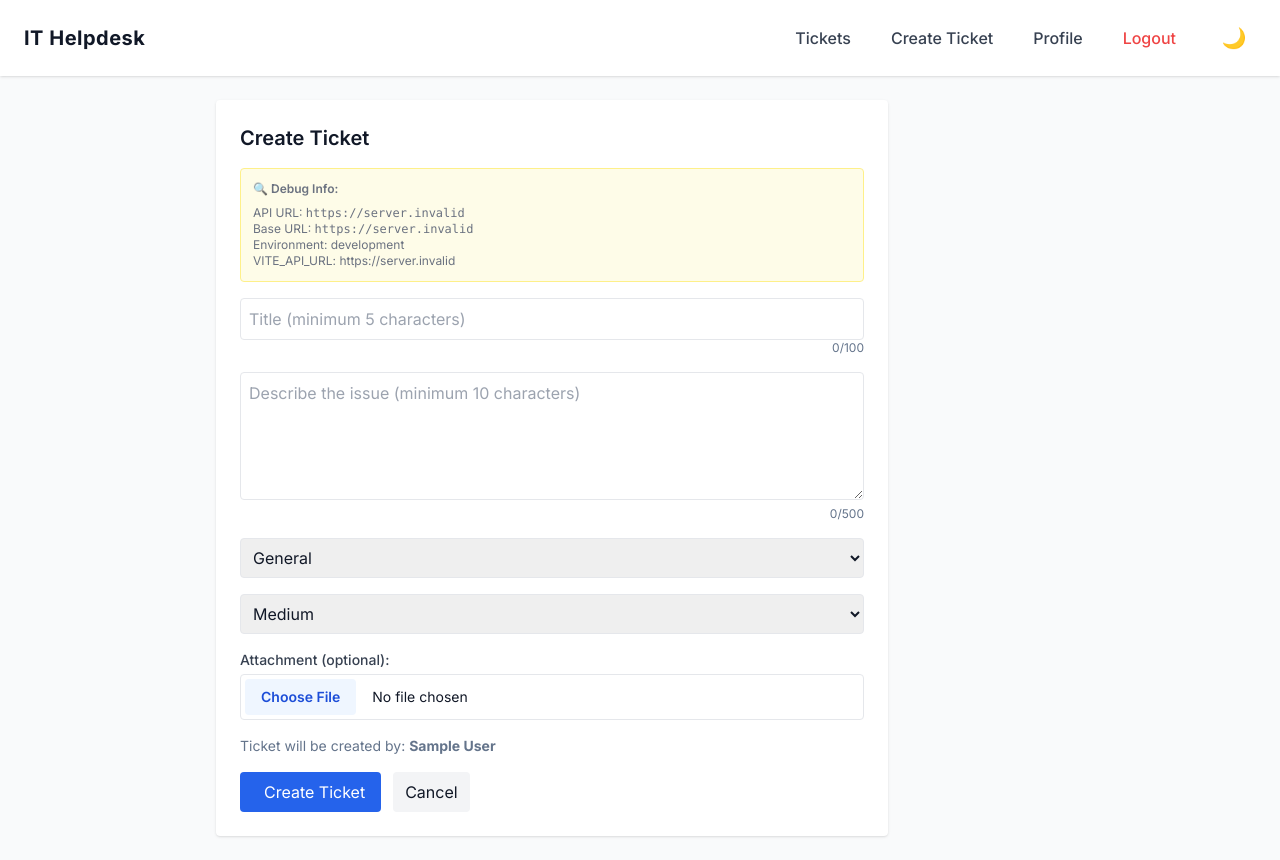
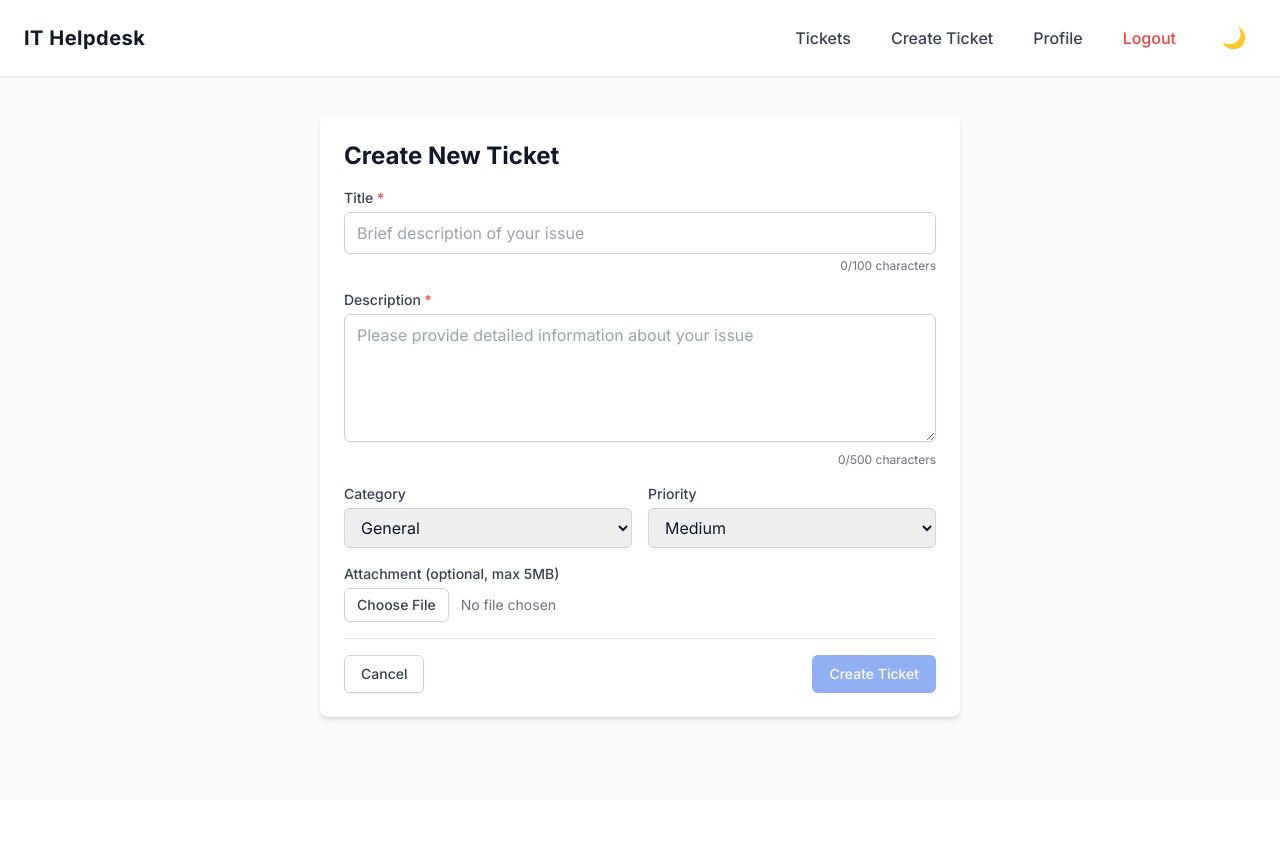
Before and after one commit to yetty8/IT-Help-Desk, a React (Vite) app in the folder frontend/: page /create in a window 1280 px wide. After the commit the page ends 800 px from the top, so only its background shows below. Built offline with nearby package versions, Linux system fonts and the light colour scheme; no server answers; sample sign-in values are in the browser's storage.

Commit message:
Remove debug logs and clean up CreateTicket component

```diff
--- a/frontend/src/pages/CreateTicket.tsx
+++ b/frontend/src/pages/CreateTicket.tsx
@@ -1,68 +1,85 @@
-// src/pages/CreateTicket.tsx
-import React, { useState } from "react";
+import React, { useState, useCallback, useRef } from "react";
+import { useNavigate } from "react-router-dom";
+import { useAuth } from "../context/AuthContext";
 import API from "../api";
-import { useNavigate } from "react-router-dom";
 import LoadingSpinner from "../components/LoadingSpinner";
 import ErrorAlert from "../components/ErrorAlert";
-import { useAuth } from "../context/AuthContext";
+
+type Priority = "LOW" | "MEDIUM" | "HIGH" | "URGENT";
+type Category = "GENERAL" | "HARDWARE" | "SOFTWARE" | "NETWORK" | "ACCESS";
+
+const MAX_FILE_SIZE_MB = 5;
+const MAX_FILE_SIZE_BYTES = MAX_FILE_SIZE_MB * 1024 * 1024;
 
 export default function CreateTicket() {
   const [title, setTitle] = useState("");
   const [description, setDescription] = useState("");
-  const [priority, setPriority] = useState("MEDIUM");
-  const [category, setCategory] = useState("GENERAL");
+  const [priority, setPriority] = useState<Priority>("MEDIUM");
+  const [category, setCategory] = useState<Category>("GENERAL");
   const [file, setFile] = useState<File | null>(null);
-
+  const fileInputRef = useRef<HTMLInputElement>(null);
   const [loading, setLoading] = useState(false);
   const [error, setError] = useState<string | null>(null);
-  const [apiUrl, setApiUrl] = useState<string>("");
 
   const nav = useNavigate();
   const { user } = useAuth();
 
-  // Log API URL on mount for debugging
-  React.useEffect(() => {
-    const url = (import.meta.env.VITE_API_URL || API.defaults.baseURL) as string;
-    setApiUrl(url);
-    console.log("CreateTicket - API URL:", url);
-    console.log("CreateTicket - Full API Base:", API.defaults.baseURL);
-    console.log("CreateTicket - VITE_API_URL env:", import.meta.env.VITE_API_URL || "NOT SET");
+  const resetForm = useCallback(() => {
+    setTitle("");
+    setDescription("");
+    setPriority("MEDIUM");
+    setCategory("GENERAL");
+    setFile(null);
+    if (fileInputRef.current) {
+      fileInputRef.current.value = "";
+    }
   }, []);
 
-  async function submit(e: React.FormEvent) {
+  const validateForm = useCallback((): boolean => {
+    if (title.trim().length < 5) {
+      setError("Title must be at least 5 characters long.");
+      return false;
+    }
+    if (description.trim().length < 10) {
+      setError("Description must be at least 10 characters long.");
+      return false;
+    }
+    if (file && file.size > MAX_FILE_SIZE_BYTES) {
+      setError(`File size must be less than ${MAX_FILE_SIZE_MB}MB`);
+      return false;
+    }
+    return true;
+  }, [title, description, file]);
+
+  const handleFileChange = useCallback((e: React.ChangeEvent<HTMLInputElement>) => {
+    const selectedFile = e.target.files?.[0];
+    if (selectedFile) {
+      if (selectedFile.size > MAX_FILE_SIZE_BYTES) {
+        setError(`File size must be less than ${MAX_FILE_SIZE_MB}MB`);
+        if (fileInputRef.current) {
+          fileInputRef.current.value = "";
+        }
+        return;
+      }
+      setFile(selectedFile);
+    }
+  }, []);
+
+  const handleSubmit = useCallback(async (e: React.FormEvent) => {
     e.preventDefault();
     setError(null);
 
-    // 🔥 Validation
-    if (title.trim().length < 5) {
-      setError("Title must be at least 5 characters long.");
-      return;
-    }
-    if (description.trim().length < 10) {
-      setError("Description must be at least 10 characters long.");
+    if (!validateForm()) return;
+
+    const token = localStorage.getItem("token");
+    if (!token) {
+      setError("You are not logged in. Please log in and try again.");
       return;
     }
 
     try {
       setLoading(true);
 
-      // Check if user is logged in
-      const token = localStorage.getItem("token");
-      if (!token) {
-        setError("You are not logged in. Please log in and try again.");
-        setLoading(false);
-        return;
-      }
-
-      // Ensure token is set in API defaults
-      API.defaults.headers.common["Authorization"] = `Bearer ${token}`;
-
-      // Log API details for debugging
-      console.log("Creating ticket with API:", API.defaults.baseURL);
-      console.log("Token present:", !!token);
-      console.log("Authorization header:", API.defaults.headers.common["Authorization"] ? "Set" : "Missing");
-
-      // 🔥 Send as multipart form (supports file upload)
       const formData = new FormData();
       formData.append("title", title.trim());
       formData.append("description", description.trim());
@@ -70,130 +87,108 @@ export default function CreateTicket() {
       formData.append("category", category);
       if (file) {
         formData.append("file", file);
-        console.log("Including file:", file.name, file.size, "bytes");
       }
 
-      // For multipart/form-data, let axios set Content-Type automatically
-      // But explicitly include Authorization header
-      const response = await API.post("/tickets", formData, {
+      await API.post("/tickets", formData, {
         headers: {
-          "Authorization": `Bearer ${token}`
-          // Don't set Content-Type - axios will set it with boundary for multipart
+          "Authorization": `Bearer ${token}`,
         },
       });
 
-    console.log("Ticket created successfully:", response.data);
-    setLoading(false);
+      setError("Ticket created successfully! Redirecting...");
+      resetForm();
 
-    // Show success message and then redirect
-    setError("Ticket created successfully! Redirecting...");
       setTimeout(() => {
-      nav("/");
+        nav("/tickets");
       }, 1500);
+
     } catch (err: any) {
-      setLoading(false);
-      console.error("Create ticket error:", err);
-      console.error("Error details:", {
-        status: err?.response?.status,
-        statusText: err?.response?.statusText,
-        data: err?.response?.data,
-        message: err?.message,
-        code: err?.code,
-        config: {
-          url: err?.config?.url,
-          baseURL: err?.config?.baseURL,
-          method: err?.config?.method
-        }
-      });
-
-      // Better error handling with more details
       if (err?.response?.status === 401) {
-        setError("You are not logged in or your session expired. Please log in and try again.");
-        // Clear invalid token
+        setError("Your session has expired. Please log in again.");
         localStorage.removeItem("token");
         localStorage.removeItem("user");
         setTimeout(() => nav("/login"), 2000);
-      } else if (err?.response?.status === 0 || err?.code === "ERR_NETWORK" || err?.code === "ERR_INTERNET_DISCONNECTED") {
-        const apiUrl = API.defaults.baseURL || "NOT SET";
-        setError(`Network error. Cannot reach backend at ${apiUrl}. Please check: 1) Backend is running, 2) VITE_API_URL is set in Vercel.`);
+      } else if (err?.response?.status === 413) {
+        setError(`File is too large. Maximum size is ${MAX_FILE_SIZE_MB}MB.`);
+      } else if (err?.response?.status === 429) {
+        setError("Too many requests. Please wait a moment and try again.");
+      } else if (err?.code === "ERR_NETWORK" || err?.code === "ERR_INTERNET_DISCONNECTED") {
+        setError("Network error. Please check your internet connection.");
       } else if (err?.response?.status === 500) {
-        const errorMsg = err?.response?.data?.error || "Server error";
-        setError(`Server error: ${errorMsg}. The backend might be having issues. Check Railway logs.`);
-      } else if (err?.response?.data?.error) {
-        setError(err.response.data.error);
-      } else if (err?.message) {
-        setError(`Error: ${err.message}`);
+        setError("Server error. Please try again later.");
       } else {
-        setError("Failed to create ticket. Please check the browser console for details.");
+        setError(err?.response?.data?.error || "Failed to create ticket. Please try again.");
       }
+    } finally {
+      setLoading(false);
     }
-  }
+  }, [title, description, priority, category, file, validateForm, resetForm, nav]);
+
+  const isFormDirty = title.trim() || description.trim() || file;
 
   return (
-    <div className="max-w-2xl">
+    <div className="max-w-2xl mx-auto p-4">
       <form
-        onSubmit={submit}
-        className="bg-white dark:bg-slate-800 p-6 rounded shadow space-y-4"
+        onSubmit={handleSubmit}
+        className="bg-white dark:bg-slate-800 p-6 rounded-lg shadow-md space-y-4"
+        aria-busy={loading}
       >
-        <h2 className="text-xl font-semibold dark:text-slate-100">
-          Create Ticket
+        <h2 className="text-2xl font-bold text-gray-900 dark:text-white">
+          Create New Ticket
         </h2>
 
-        {/* Error Alert */}
         <ErrorAlert message={error} />
 
-        {/* Debug info - visible in production to help diagnose issues */}
-        <div className="text-xs text-gray-500 dark:text-gray-400 p-3 bg-yellow-50 dark:bg-yellow-900/20 border border-yellow-200 dark:border-yellow-800 rounded">
-          <div className="font-semibold mb-2">🔍 Debug Info:</div>
-          <div>API URL: <span className="font-mono text-xs">{apiUrl || "NOT SET"}</span></div>
-          <div>Base URL: <span className="font-mono text-xs">{API.defaults.baseURL}</span></div>
-          <div>Environment: {import.meta.env.MODE}</div>
-          <div>VITE_API_URL: {import.meta.env.VITE_API_URL || "NOT SET"}</div>
-          {!import.meta.env.VITE_API_URL && import.meta.env.PROD && (
-            <div className="text-red-600 dark:text-red-400 mt-2 font-semibold">
-              ⚠️ VITE_API_URL not set! Set it in Vercel environment variables.
-            </div>
-          )}
-          {!import.meta.env.VITE_API_URL && import.meta.env.DEV && (
-            <div className="text-blue-600 dark:text-blue-400 mt-2">
-              ℹ️ Using localhost API (development mode - this is normal)
-            </div>
-          )}
-        </div>
-
-        {/* Title */}
         <div>
+          <label htmlFor="title" className="block text-sm font-medium text-gray-700 dark:text-gray-300 mb-1">
+            Title <span className="text-red-500">*</span>
+          </label>
           <input
+            id="title"
+            type="text"
             maxLength={100}
-            className="w-full border dark:border-slate-600 dark:bg-slate-700 dark:text-slate-100 p-2 rounded"
-            placeholder="Title (minimum 5 characters)"
+            className="w-full px-3 py-2 border border-gray-300 dark:border-slate-600 rounded-md shadow-sm focus:outline-none focus:ring-2 focus:ring-blue-500 focus:border-blue-500 dark:bg-slate-700 dark:text-white"
+            placeholder="Brief description of your issue"
             value={title}
             onChange={(e) => setTitle(e.target.value)}
+            disabled={loading}
+            required
           />
-          <p className="text-xs text-right text-slate-500 dark:text-slate-400">
-            {title.length}/100
+          <p className="text-xs text-right text-gray-500 dark:text-gray-400 mt-1">
+            {title.length}/100 characters
           </p>
         </div>
 
-        {/* Description */}
         <div>
+          <label htmlFor="description" className="block text-sm font-medium text-gray-700 dark:text-gray-300 mb-1">
+            Description <span className="text-red-500">*</span>
+          </label>
           <textarea
+            id="description"
             maxLength={500}
-            className="w-full border dark:border-slate-600 dark:bg-slate-700 dark:text-slate-100 p-2 rounded h-32"
-            placeholder="Describe the issue (minimum 10 characters)"
+            className="w-full px-3 py-2 border border-gray-300 dark:border-slate-600 rounded-md shadow-sm focus:outline-none focus:ring-2 focus:ring-blue-500 focus:border-blue-500 dark:bg-slate-700 dark:text-white h-32"
+            placeholder="Please provide detailed information about your issue"
             value={description}
             onChange={(e) => setDescription(e.target.value)}
+            disabled={loading}
+            required
           />
-          <p className="text-xs text-right text-slate-500 dark:text-slate-400">
-            {description.length}/500
+          <p className="text-xs text-right text-gray-500 dark:text-gray-400 mt-1">
+            {description.length}/500 characters
           </p>
         </div>
 
-        {/* Category */}
+        <div className="grid grid-cols-1 md:grid-cols-2 gap-4">
+          <div>
+            <label htmlFor="category" className="block text-sm font-medium text-gray-700 dark:text-gray-300 mb-1">
+              Category
+            </label>
             <select
-          className="border w-full p-2 rounded dark:border-slate-600 dark:bg-slate-700 dark:text-slate-100"
+              id="category"
+              className="w-full border border-gray-300 dark:border-slate-600 rounded-md shadow-sm py-2 px-3 focus:outline-none focus:ring-2 focus:ring-blue-500 focus:border-blue-500 dark:bg-slate-700 dark:text-white"
               value={category}
-          onChange={(e) => setCategory(e.target.value)}
+              onChange={(e) => setCategory(e.target.value as Category)}
+              disabled={loading}
             >
               <option value="GENERAL">General</option>
               <option value="HARDWARE">Hardware</option>
@@ -201,72 +196,103 @@ export default function CreateTicket() {
               <option value="NETWORK">Network</option>
               <option value="ACCESS">Access Request</option>
             </select>
+          </div>
 
-        {/* Priority */}
+          <div>
+            <label htmlFor="priority" className="block text-sm font-medium text-gray-700 dark:text-gray-300 mb-1">
+              Priority
+            </label>
             <select
-          className="border w-full p-2 rounded dark:border-slate-600 dark:bg-slate-700 dark:text-slate-100"
+              id="priority"
+              className="w-full border border-gray-300 dark:border-slate-600 rounded-md shadow-sm py-2 px-3 focus:outline-none focus:ring-2 focus:ring-blue-500 focus:border-blue-500 dark:bg-slate-700 dark:text-white"
               value={priority}
-          onChange={(e) => setPriority(e.target.value)}
+              onChange={(e) => setPriority(e.target.value as Priority)}
+              disabled={loading}
             >
               <option value="LOW">Low</option>
               <option value="MEDIUM">Medium</option>
               <option value="HIGH">High</option>
               <option value="URGENT">Urgent</option>
             </select>
+          </div>
+        </div>
 
-        {/* File Upload */}
         <div>
-          <label className="block text-sm font-medium text-gray-700 dark:text-slate-300 mb-1">
-            Attachment (optional):
+          <label className="block text-sm font-medium text-gray-700 dark:text-gray-300 mb-1">
+            Attachment (optional, max {MAX_FILE_SIZE_MB}MB)
           </label>
+          <div className="mt-1 flex items-center">
             <input
+              ref={fileInputRef}
               type="file"
-            className="block w-full text-sm text-gray-900 dark:text-slate-200
-            file:mr-4 file:py-2 file:px-4 file:rounded file:border-0
-            file:text-sm file:font-semibold
-            file:bg-blue-50 file:text-blue-700
-            dark:file:bg-slate-700 dark:file:text-slate-200
-            hover:file:bg-blue-100 dark:hover:file:bg-slate-600
-            cursor-pointer border dark:border-slate-600 rounded p-1"
-            onChange={(e) => setFile(e.target.files?.[0] || null)}
+              className="hidden"
+              onChange={handleFileChange}
+              disabled={loading}
+              accept=".pdf,.doc,.docx,.jpg,.jpeg,.png"
+              id="file-upload"
             />
+            <label
+              htmlFor="file-upload"
+              className="cursor-pointer bg-white py-2 px-3 border border-gray-300 rounded-md shadow-sm text-sm leading-4 font-medium text-gray-700 hover:bg-gray-50 focus:outline-none focus:ring-2 focus:ring-offset-2 focus:ring-blue-500 dark:bg-slate-700 dark:border-slate-600 dark:text-white dark:hover:bg-slate-600"
+            >
+              Choose File
+            </label>
+            <span className="ml-3 text-sm text-gray-500 dark:text-gray-300">
+              {file ? file.name : "No file chosen"}
+            </span>
+          </div>
           {file && (
-            <p className="text-xs text-slate-500 dark:text-slate-400 mt-1">
-              Selected: {file.name}
-            </p>
+            <button
+              type="button"
+              onClick={() => {
+                setFile(null);
+                if (fileInputRef.current) fileInputRef.current.value = "";
+              }}
+              className="mt-1 text-xs text-red-600 hover:text-red-800 dark:text-red-400 dark:hover:text-red-300"
+              disabled={loading}
+            >
+              Remove file
+            </button>
           )}
         </div>
 
-        {/* Created by */}
-        <p className="text-sm text-slate-500 dark:text-slate-400">
-          Ticket will be created by: <strong>{user?.name || user?.email || "Unknown"}</strong>
-        </p>
-
-        {/* Buttons */}
-        <div className="flex items-center gap-3">
-          <button
-            type="submit"
-            disabled={loading}
-            className={`px-4 py-2 rounded text-white flex items-center ${
-              loading
-                ? "bg-blue-400 cursor-not-allowed"
-                : "bg-blue-600 hover:bg-blue-700"
-            }`}
-          >
-            {loading ? <LoadingSpinner size={1.1} /> : null}
-            <span className="ml-2">
-              {loading ? "Creating..." : "Create Ticket"}
-            </span>
-          </button>
-
+        <div className="flex items-center justify-between pt-4 border-t border-gray-200 dark:border-slate-700">
           <button
             type="button"
+            onClick={() => nav(-1)}
             disabled={loading}
-            onClick={() => nav("/")}
-            className="px-3 py-2 bg-gray-100 dark:bg-slate-700 dark:text-slate-100 rounded hover:bg-gray-200 dark:hover:bg-slate-600"
+            className="px-4 py-2 border border-gray-300 rounded-md shadow-sm text-sm font-medium text-gray-700 bg-white hover:bg-gray-50 focus:outline-none focus:ring-2 focus:ring-offset-2 focus:ring-blue-500 dark:bg-slate-700 dark:border-slate-600 dark:text-white dark:hover:bg-slate-600 disabled:opacity-50"
           >
             Cancel
           </button>
+
+          <div className="flex items-center space-x-3">
+            {isFormDirty && (
+              <button
+                type="button"
+                onClick={resetForm}
+                disabled={loading}
+                className="px-4 py-2 border border-gray-300 rounded-md shadow-sm text-sm font-medium text-gray-700 bg-white hover:bg-gray-50 focus:outline-none focus:ring-2 focus:ring-offset-2 focus:ring-blue-500 dark:bg-slate-700 dark:border-slate-600 dark:text-white dark:hover:bg-slate-600 disabled:opacity-50"
+              >
+                Reset
+              </button>
+            )}
+
+            <button
+              type="submit"
+              disabled={loading || !title.trim() || !description.trim()}
+              className="px-4 py-2 border border-transparent rounded-md shadow-sm text-sm font-medium text-white bg-blue-600 hover:bg-blue-700 focus:outline-none focus:ring-2 focus:ring-offset-2 focus:ring-blue-500 disabled:opacity-50 disabled:cursor-not-allowed"
+            >
+              {loading ? (
+                <span className="flex items-center">
+                  <LoadingSpinner size={1.2} className="mr-2" />
+                  Creating...
+                </span>
+              ) : (
+                "Create Ticket"
+              )}
+            </button>
+          </div>
         </div>
       </form>
     </div>
```
Lines whose indentation alone changed are shown as unchanged.
